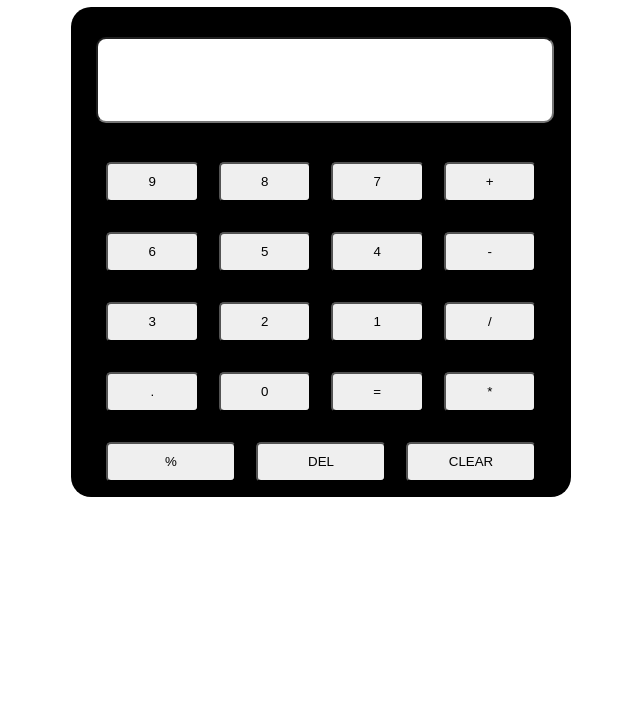
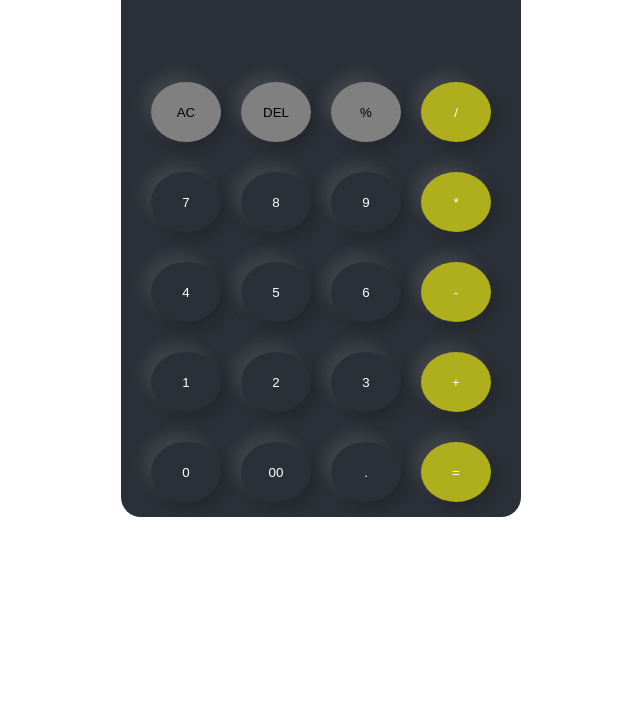
Before and after one commit to 86isha/MEARN-STACK, a plain HTML site: page JavaScript/calculatorAss.html in a window 1280 px wide. Shown: the part 81-800 px from the top of the page, without its empty margins (319-959 px from the left). Drawn offline with Linux system fonts and the light colour scheme.

Commit message:
new commit

```diff
--- a/JavaScript/calculatorAss.html
+++ b/JavaScript/calculatorAss.html
@@ -12,8 +12,8 @@
 
         }
         .calc{
-            width: 500px;
-            background-color: black;
+            width: 400px;
+            background-color: #2b2f37;
             display: flex;
             flex-wrap: wrap;
             flex-direction: column;
@@ -28,8 +28,11 @@
         .display input{
             height: 100%;
             width: 100%;
-            border-radius: 10px;
+            /* border-radius: 10px; */
             font-size: 40px;
+            background-color: #2b2f37;
+            border: none;
+
         }
         .keys{
             width: 90%;
@@ -40,40 +43,62 @@
             justify-content: center;
         }
         .keys button{
-            height: 40px;
-            width: 20%;
+            height: 60px;
+            width: 60px;
             margin: 15px 10px;
-            border-radius: 5px;
+            border-radius: 50%;
+            border: none;
             flex-grow: 1;
+            box-shadow: -8px -8px 15px rgba(255, 255, 255, 0.1), 5px 5px 15px rgba(0, 0, 0, 0.2);
+            background-color: #2b2f37;
+            color: white;
+        }
+        .gg{
+            color: black !important;
+            background-color: grey !important;
+            font-weight: 300 !important;
+        }
+        .yy{
+            background-color: rgb(175, 175, 29) !important;
         }
     </style>
 </head>
 <body>
-    <h1>CALCULATOR</h1>
+    <!-- <h1>CALCULATOR</h1> -->
     <div class="calc">
         <div class="display">
             <input type="text" id="">
         </div>
         <div class="keys">
+            <button class="gg">AC</button>
+            <button  class="gg">DEL</button>
+            <button  class="gg">%</button>
+            <button  class="yy">/</button>
+
+            <button>7</button>
+            <button>8</button>
             <button>9</button>
-            <button>8</button>
-            <button>7</button>
-            <button>+</button>
+            <button class="yy">*</button>
+
+            <button>4</button>
+            <button>5</button>
             <button>6</button>
-            <button>5</button>
-            <button>4</button>
-            <button>-</button>
+            <button class="yy">-</button>
+
+            <button>1</button>
+            <button>2</button>
             <button>3</button>
-            <button>2</button>
-            <button>1</button>
-            <button>/</button>
+            <button class="yy">+</button>
+
+            <button>0</button>
+            <button>00</button>
             <button>.</button>
-            <button>0</button>
-            <button>=</button>
-            <button>*</button>
-            <button>%</button>
-            <button>DEL</button>
-            <button>CLEAR</button>
+            <button class="yy">=</button>
+
+
+
+
+
         </div>
     </div>
 
@@ -91,7 +116,7 @@
                     let val= inp.value;
                     inp.value = eval(val)
                 }
-                else if(i.innerText == "CLEAR"){
+                else if(i.innerText == "AC"){
                     inp.value =" "
                 }
                 else if(i.innerText == "DEL"){
```
Also changed, not shown: Backend/Public/contact.html (added, +11 -0 lines), Backend/Public/index.html (added, +11 -0 lines), Backend/server.js (+22 -5 lines), JavaScript/slider.html (+49 -0 lines).
